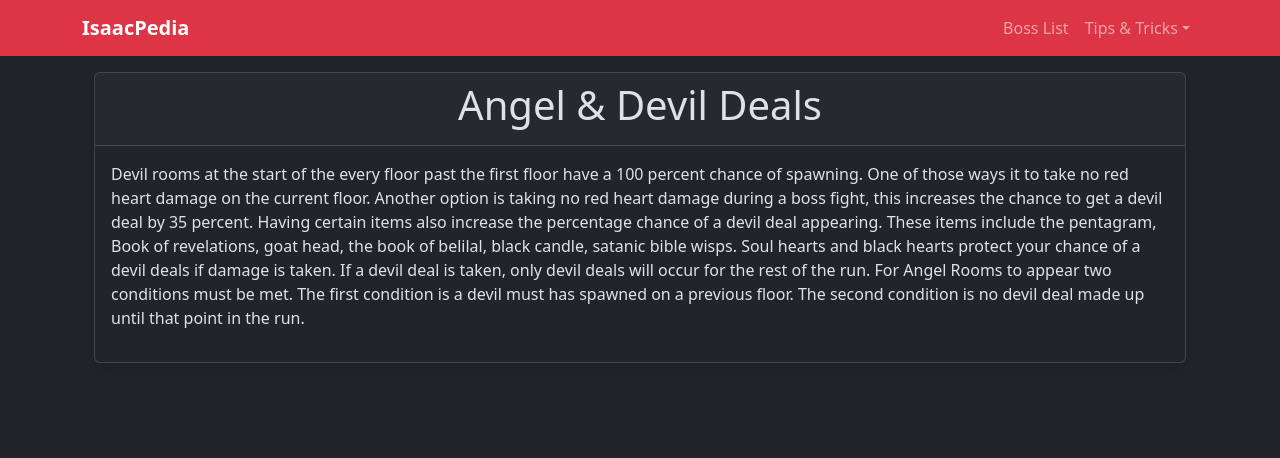
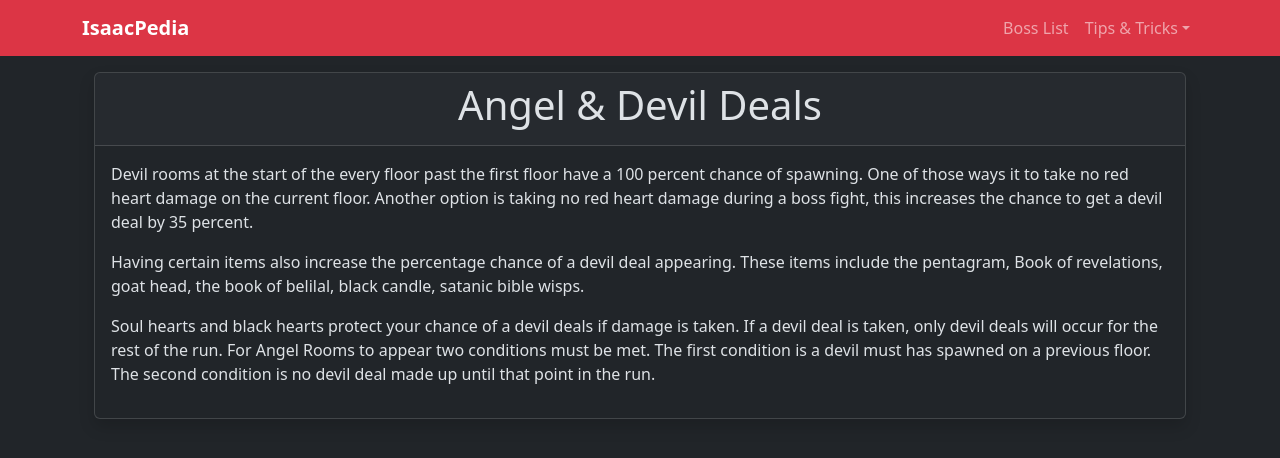
Before and after one commit to Vriska278/Isaac_Wiki, a React (Create React App) app in the folder client/: page /deals in a window 1280 px wide. Shown: the top 458 px of the page. Built offline with nearby package versions, Linux system fonts and the light colour scheme.

Commit message:
mechanics and tips

```diff
--- a/client/src/App.jsx
+++ b/client/src/App.jsx
@@ -1,19 +1,21 @@
-import {Navigate, Route, Routes} from 'react-router-dom';
+import { Navigate, Route, Routes } from 'react-router-dom';
 import BossList from './components/BossList';
 import Navbar from './components/Navbar';
 import BossDetails from './components/BossDetails';
-import AngelDevilDeals from './components/AngelDevilDeals'
+import AngelDevilDeals from './components/AngelDevilDeals';
+import AdvancedMechanics from './components/AdvancedMechanics';
 
 function App() {
   return (
     <>
-    <Navbar />
-      <div className="container">
+      <Navbar />
+      <div className='container'>
         <Routes>
           <Route path='/' element={<Navigate to='/bosses' />} />
           <Route path='/bosses' element={<BossList />} />
           <Route path='/bosses/:id' element={<BossDetails />} />
           <Route path='/deals' element={<AngelDevilDeals />} />
+          <Route path='/mechanics' element={<AdvancedMechanics />} />
         </Routes>
       </div>
     </>
--- a/client/src/components/AngelDevilDeals.jsx
+++ b/client/src/components/AngelDevilDeals.jsx
@@ -1,4 +1,5 @@
 import React from 'react';
+import styles from '../css/AngelDevilDeals.module.css';
 
 function AngelDevilDeals() {
   return (
@@ -9,25 +10,27 @@ function AngelDevilDeals() {
             <h1> Angel & Devil Deals </h1>
           </div>
           <div className='card-body'>
-            <div className='d-flex justify-content-center'>
-              <p>
-                Devil rooms at the start of the every floor past the first floor
-                have a 100 percent chance of spawning. One of those ways it to
-                take no red heart damage on the current floor. Another option is
-                taking no red heart damage during a boss fight, this increases
-                the chance to get a devil deal by 35 percent. Having certain
-                items also increase the percentage chance of a devil deal
-                appearing. These items include the pentagram, Book of
-                revelations, goat head, the book of belilal, black candle,
-                satanic bible wisps. Soul hearts and black hearts protect your
-                chance of a devil deals if damage is taken. If a devil deal is
-                taken, only devil deals will occur for the rest of the run. For
-                Angel Rooms to appear two conditions must be met. The first
-                condition is a devil must has spawned on a previous floor. The
-                second condition is no devil deal made up until that point in
-                the run.
-              </p>
-            </div>
+            <p>
+              Devil rooms at the start of the every floor past the first floor
+              have a 100 percent chance of spawning. One of those ways it to
+              take no red heart damage on the current floor. Another option is
+              taking no red heart damage during a boss fight, this increases the
+              chance to get a devil deal by 35 percent.
+            </p>
+            <p>
+              Having certain items also increase the percentage chance of a
+              devil deal appearing. These items include the pentagram, Book of
+              revelations, goat head, the book of belilal, black candle, satanic
+              bible wisps.
+            </p>
+            <p>
+              Soul hearts and black hearts protect your chance of a devil deals
+              if damage is taken. If a devil deal is taken, only devil deals
+              will occur for the rest of the run. For Angel Rooms to appear two
+              conditions must be met. The first condition is a devil must has
+              spawned on a previous floor. The second condition is no devil deal
+              made up until that point in the run.
+            </p>
           </div>
         </div>
       </div>
--- a/client/src/components/Navbar.jsx
+++ b/client/src/components/Navbar.jsx
@@ -1,43 +1,56 @@
-import { NavLink, Link } from "react-router-dom";
-
+import { NavLink, Link } from 'react-router-dom';
 
 function Navbar() {
   return (
-        <nav className="navbar navbar-expand-lg navbar-dark bg-danger mb-3">
-            <div className="container">
-                <span className="navbar-brand"><strong>IsaacPedia</strong></span>
+    <nav className='navbar navbar-expand-lg navbar-dark bg-danger mb-3'>
+      <div className='container'>
+        <span className='navbar-brand'>
+          <strong>IsaacPedia</strong>
+        </span>
         <button
-                    className="navbar-toggler"
-                    type="button"
-                    data-bs-toggle="collapse"
-                    data-bs-target="#navbarNav">
-                    <span className="navbar-toggler-icon"></span>
+          className='navbar-toggler'
+          type='button'
+          data-bs-toggle='collapse'
+          data-bs-target='#navbarNav'
+        >
+          <span className='navbar-toggler-icon'></span>
         </button>
-                <div className="collapse navbar-collapse" id="navbarNav">
-                    <ul className="navbar-nav ms-auto mb-2 mb-lg-0">
-                        <li className="nav-item">
-                            <NavLink className="nav-link" to="/bosses">
+        <div className='collapse navbar-collapse' id='navbarNav'>
+          <ul className='navbar-nav ms-auto mb-2 mb-lg-0'>
+            <li className='nav-item'>
+              <NavLink className='nav-link' to='/bosses'>
                 Boss List
               </NavLink>
             </li>
-                        <li className="nav-item dropdown">
-                            <Link className="nav-link dropdown-toggle" to="#" role="button" data-bs-toggle="dropdown" aria-expanded="false">
+            <li className='nav-item dropdown'>
+              <Link
+                className='nav-link dropdown-toggle'
+                to='#'
+                role='button'
+                data-bs-toggle='dropdown'
+                aria-expanded='false'
+              >
                 Tips & Tricks
               </Link>
-                            <ul className="dropdown-menu bg-danger">
+              <ul className='dropdown-menu bg-danger'>
                 <li>
-                                    <Link className="dropdown-item" to="/deals">
+                  <Link className='dropdown-item' to='/deals'>
                     Angel/Devil Deals
                   </Link>
                 </li>
                 <li>
-                                    <Link className="dropdown-item" to="/secretrooms">
+                  <Link className='dropdown-item' to='/secretrooms'>
                     Secret Rooms
                   </Link>
                 </li>
                 <li>
-                                    <Link className="dropdown-item" to="/rocks">
+                  <Link className='dropdown-item' to='/rocks'>
                     Tinted Rocks
+                  </Link>
+                </li>
+                <li>
+                  <Link className='dropdown-item' to='/mechanics'>
+                    Advanced Mechanics
                   </Link>
                 </li>
               </ul>
@@ -46,7 +59,7 @@ function Navbar() {
         </div>
       </div>
     </nav>
-    )
+  );
 }
 
 export default Navbar;
--- /dev/null
+++ b/client/src/css/AngelDevilDeals.module.css
@@ -0,0 +1,3 @@
+.linebreak{
+    white-space: pre-wrap;
+}
```
Also changed, not shown: client/src/components/SecretRooms.jsx (+23 -13 lines). Lines whose indentation alone changed are shown as unchanged.
